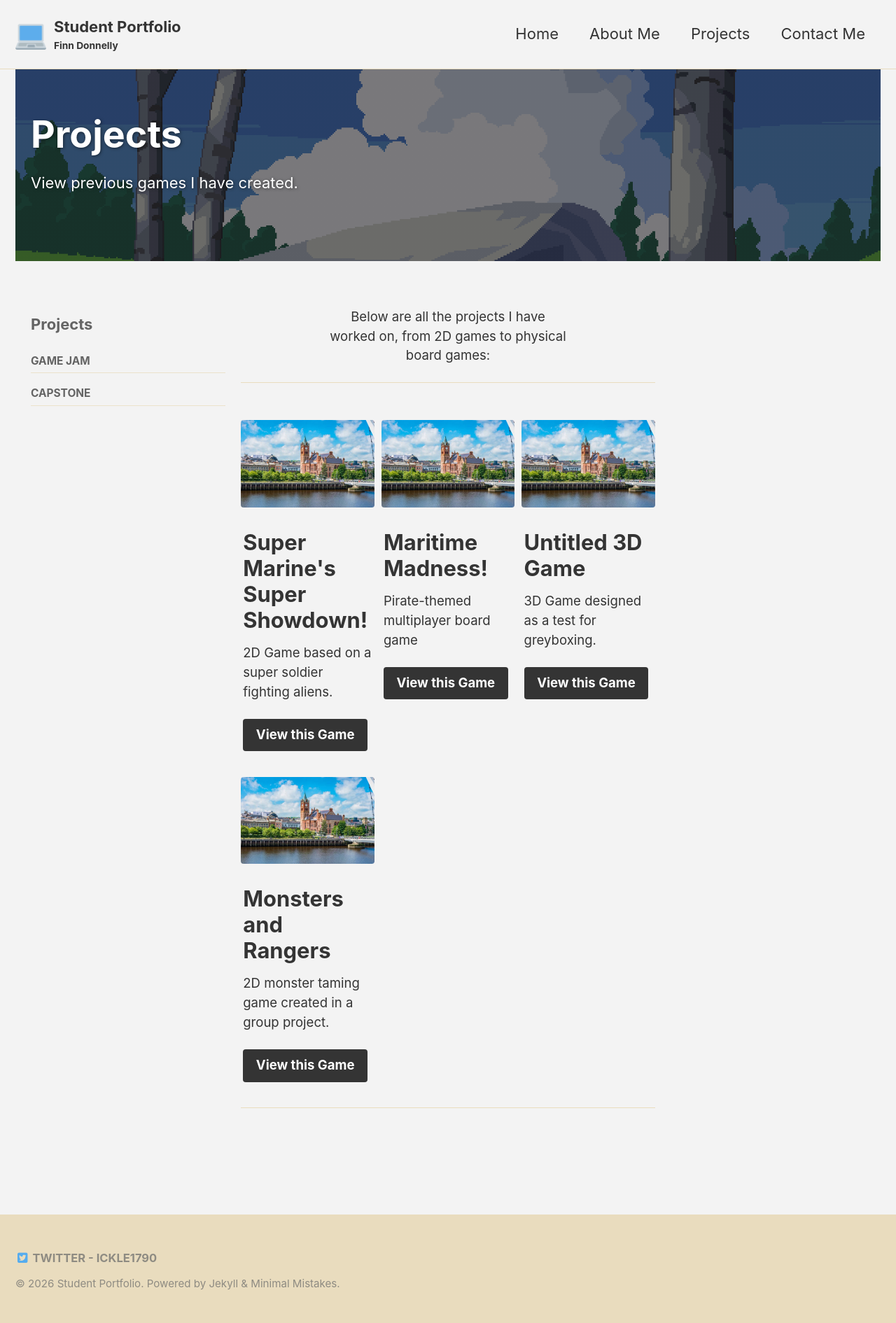
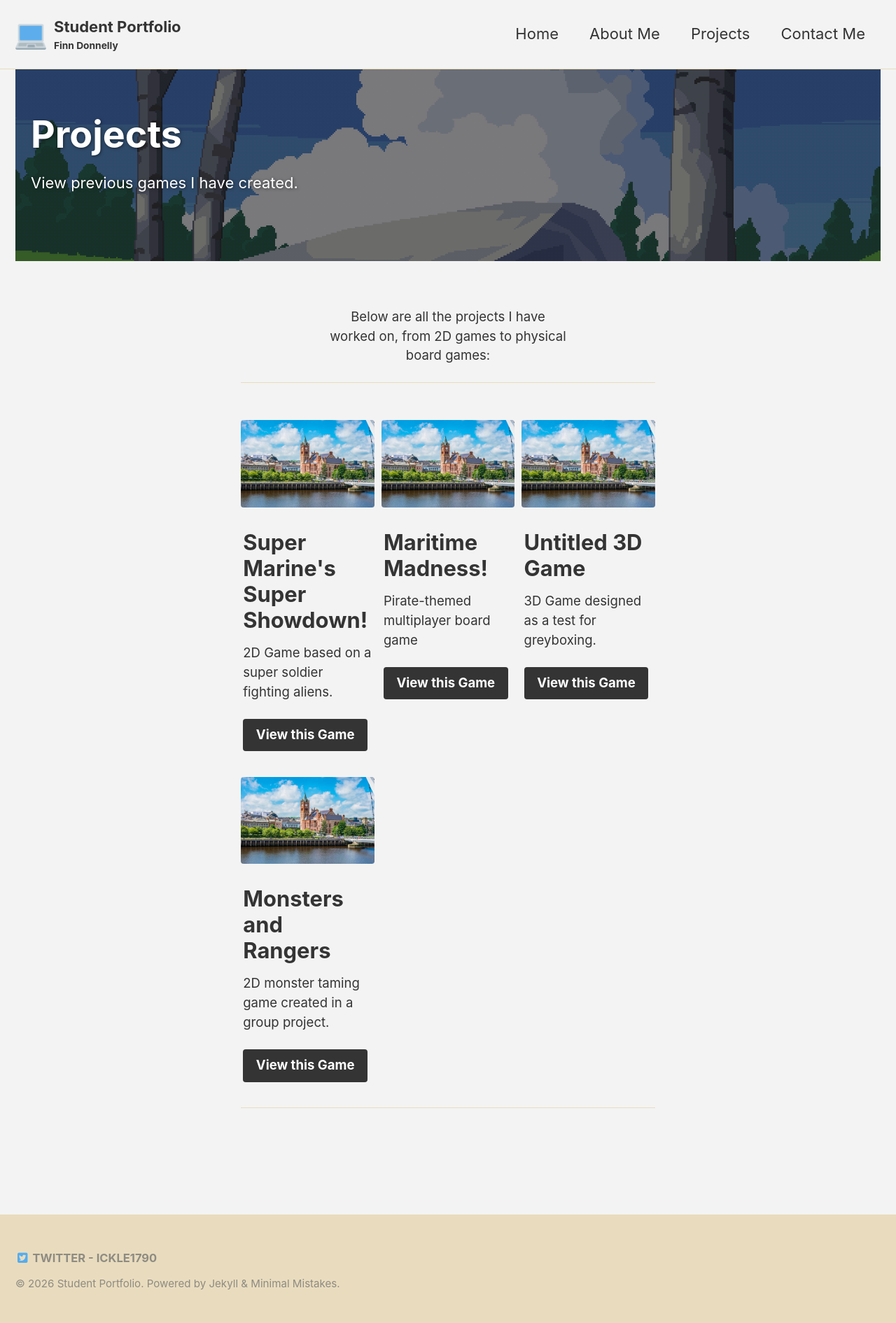
Before and after one commit to Ickle1790/Ickle1790.github.io, a Jekyll site: the page built from _pages/projects.md, in a window 1280 px wide. Shown: the whole page at 70% size. Built offline with Jekyll 4.4.1, drawn with Linux system fonts in a browser that asks for light colours.

Commit message:
Update projects.md to simplify sidebar
Removed sidebar title and navigation for projects.

```diff
--- a/_pages/projects.md
+++ b/_pages/projects.md
@@ -6,10 +6,6 @@ header:
   overlay_color: "#000"
   overlay_filter: "0.5"
   overlay_image: /assets/images/projects-background.png
-sidebar:
-  title: "Projects"
-  nav:
-  - projects
 
 excerpt: "View previous games I have created."
 intro:
```
